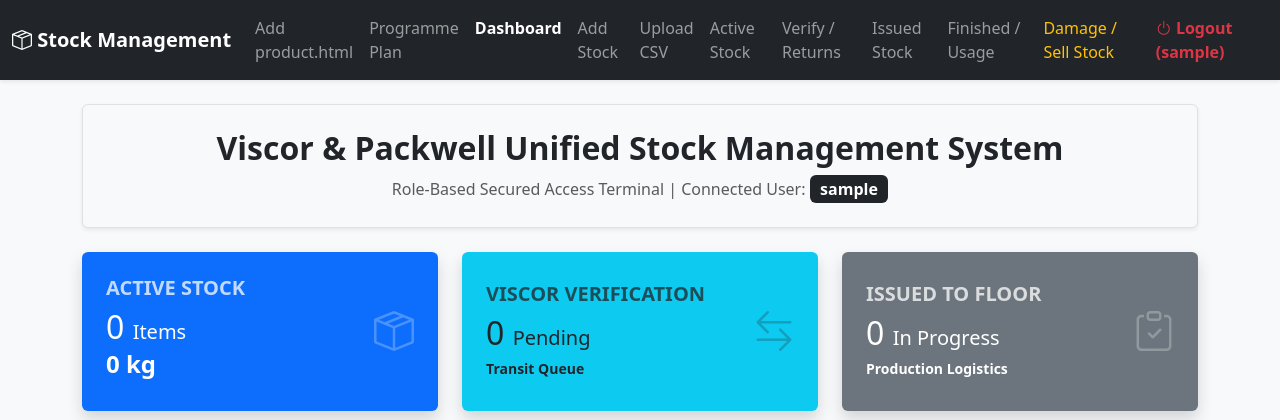
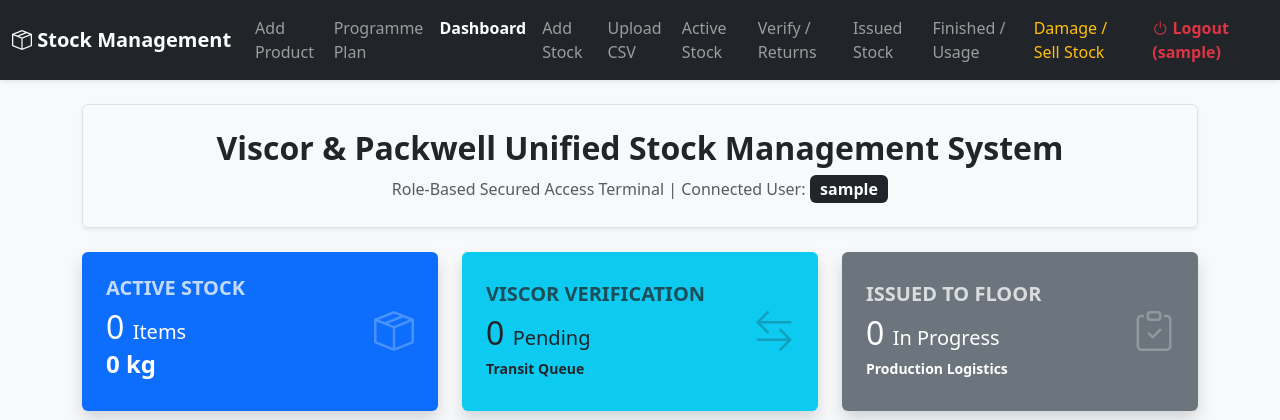
Before and after one commit to viscorquality-ux/Reel-Stock-Management, a Flask app: page /dashboard in a window 1280 px wide. Shown: the top 420 px of the page. Run offline with Flask 3, Linux system fonts and the light colour scheme; the visitor is signed in with stand-in values (Sample User, id 1).

Commit message:
Update dashboard.html

```diff
--- a/templates/dashboard.html
+++ b/templates/dashboard.html
@@ -20,7 +20,7 @@
             </button>
             <div class="collapse navbar-collapse" id="navbarNav">
                 <ul class="navbar-nav me-auto">
-                    <li class="nav-item"><a class="nav-link" href="/add_product.html">Add product.html</a></li>
+                    <li class="nav-item"><a class="nav-link" href="/add_product.html">Add Product</a></li>
                     <li class="nav-item"><a class="nav-link" href="/programme_plan">Programme Plan</a></li>
                     <li class="nav-item"><a class="nav-link active" href="/dashboard">Dashboard</a></li>
                     {% if session.get('role') not in ['super1', 'super2', 'viewer'] %}
```
